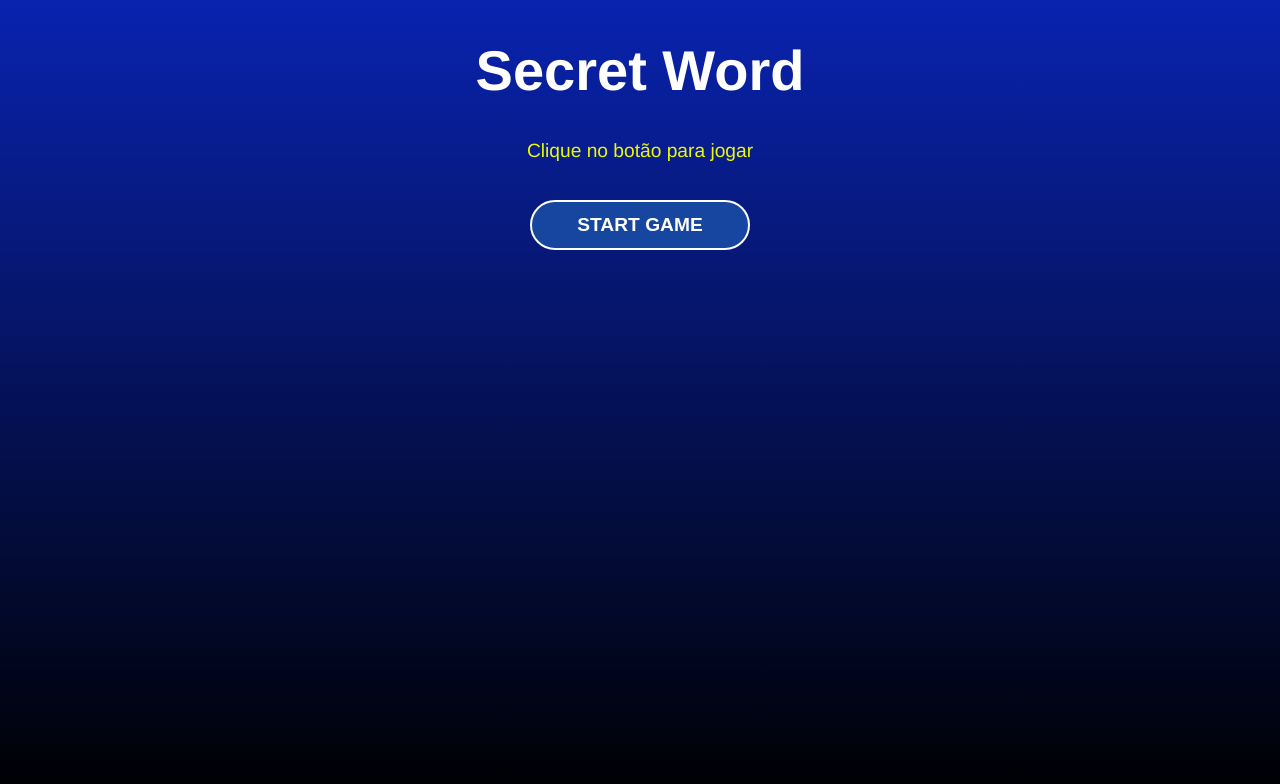
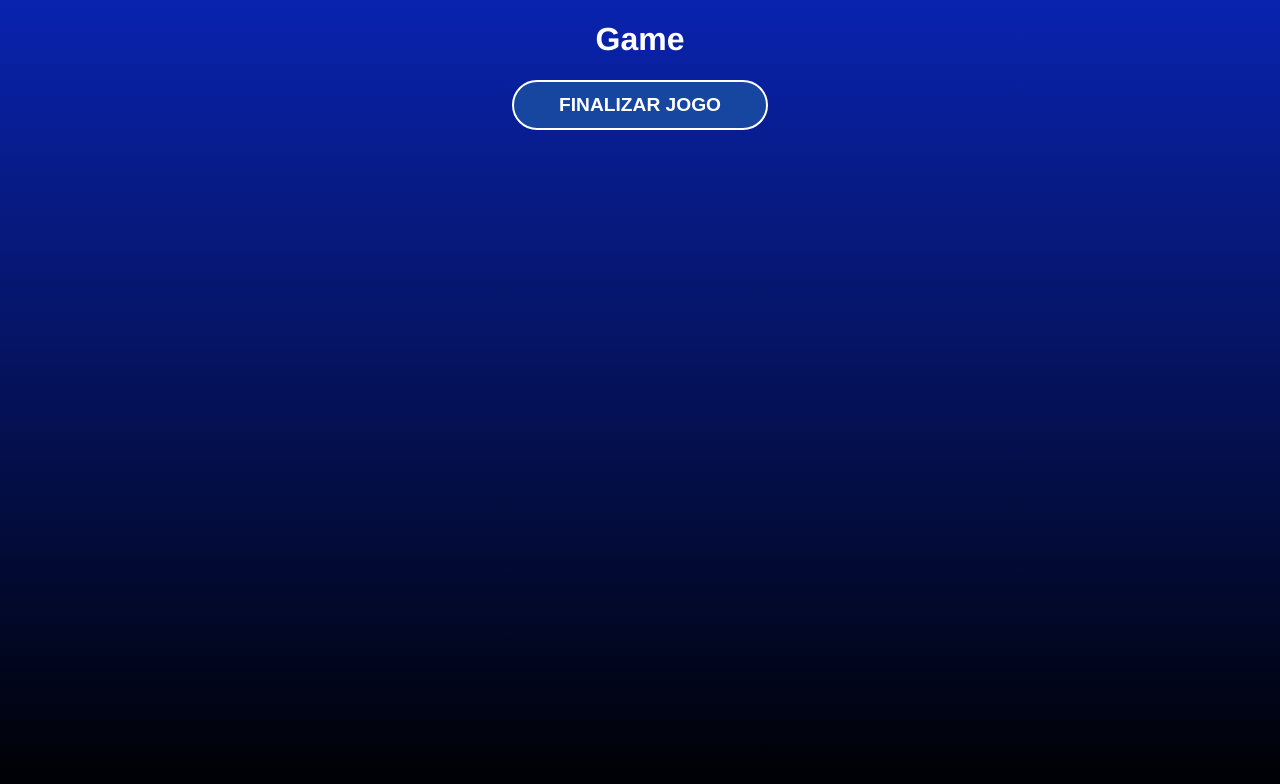
Before and after one commit to miqueiasbelfort/secret_word, a React (Vite) app: page / in a window 1280 px wide. Both pictures are taken after a click on the button "START GAME". Shown: the top 784 px of the page. Built offline with nearby package versions, Linux system fonts and the light colour scheme.

Commit message:
navegation game

```diff
--- a/src/App.jsx
+++ b/src/App.jsx
@@ -20,13 +20,26 @@
 function App() {
   const [gameStage, setGameStage] = useState(stages[0].name)
   const [words] = useState(wordsList)
-  console.log(words)
+
+  // start the secret word game
+  const startGame = () => {
+    setGameStage(stages[1].name)
+  }
+
+  // processthe letter input
+  const verifyLetter = () => {
+    setGameStage(stages[2].name)
+  }
+
+  const retry = () => {
+    setGameStage(stages[0].name)
+  }
 
   return (
     <div className="App">
-      {gameStage === 'start' && <StartScreen/>}
-      {gameStage === 'game' && <Game/>}
-      {gameStage === 'end' && <GameOver/>}
+      {gameStage === 'start' && <StartScreen startGame={startGame}/>}
+      {gameStage === 'game' && <Game verifyLetter={verifyLetter}/>}
+      {gameStage === 'end' && <GameOver retry={retry}/>}
     </div>
   )
 }
--- a/src/components/Game.jsx
+++ b/src/components/Game.jsx
@@ -2,10 +2,11 @@
 //css
 import "./Game"
 
-const Game = () => {
+const Game = ({verifyLetter}) => {
   return (
     <div>
-
+        <h1>Game</h1>
+        <button onClick={verifyLetter}>Finalizar jogo</button>
     </div>
   )
 }
--- a/src/components/GameOver.jsx
+++ b/src/components/GameOver.jsx
@@ -2,10 +2,11 @@
 //css
 import "./GameOver.css"
 
-const GameOver = () => {
+const GameOver = ({retry}) => {
   return (
     <div>
-
+      <h1>Game End</h1>
+      <button onClick={retry}>Reiniciar</button>
     </div>
   )
 }
--- a/src/components/StartScreen.jsx
+++ b/src/components/StartScreen.jsx
@@ -2,12 +2,12 @@
 //css
 import "./StartScreen.css"
 
-const StartScreen = () => {
+const StartScreen = ({startGame}) => {
   return (
     <div className='start'>
         <h1>Secret Word</h1>
         <p>Clique no botão para jogar</p>
-        <button>Start Game</button>
+        <button onClick={startGame}>Start Game</button>
     </div>
   )
 }
```
Also changed, not shown: 1 other file (tests, documents, lock files or other folders).
